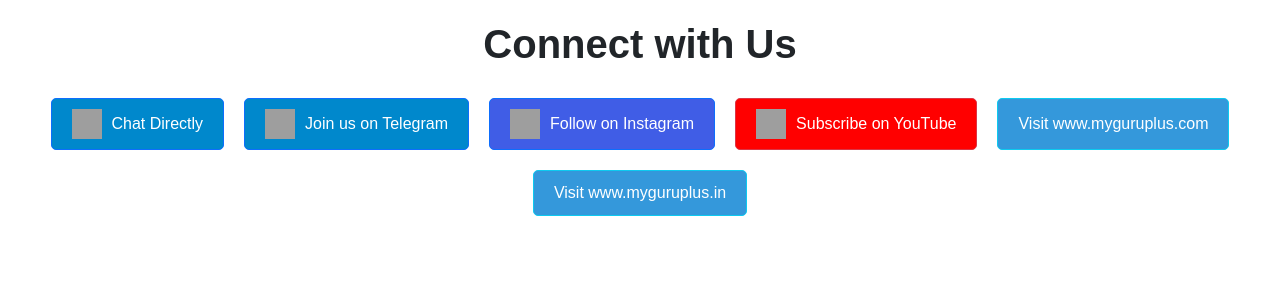
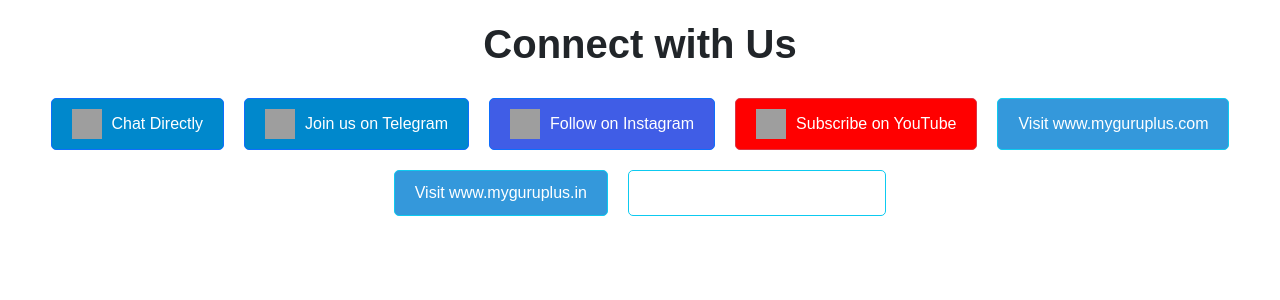
Before and after one commit to NagiPragalathan/MyGuruPlus_v1, a Django app: page /contact_us in a window 1280 px wide. Shown: the top 300 px of the page. Run offline with Django 4.2, Linux system fonts and the light colour scheme; some libraries are stand-ins or nearby versions; grey boxes are pictures that could not be loaded.

Commit message:
mail id are added

```diff
--- a/templates/Common/contact_us.html
+++ b/templates/Common/contact_us.html
@@ -106,6 +106,10 @@
         <a href="http://www.myguruplus.in" class="btn btn-outline-info social-button website-button" target="_blank">
             Visit www.myguruplus.in
         </a>
+        <a href="mailto:myguruplus@gmail.com" class="btn btn-outline-info social-button email-button" target="_blank">
+            Email myguruplus@gmail.com
+        </a>
+
     </div>
 </body>
 
```
